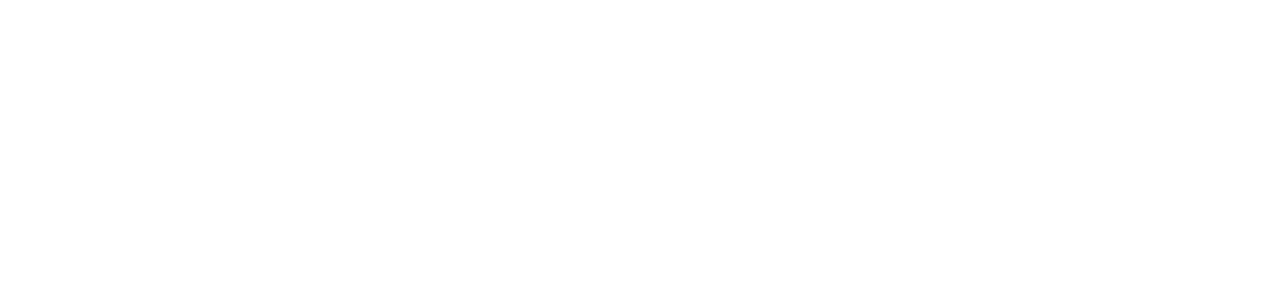
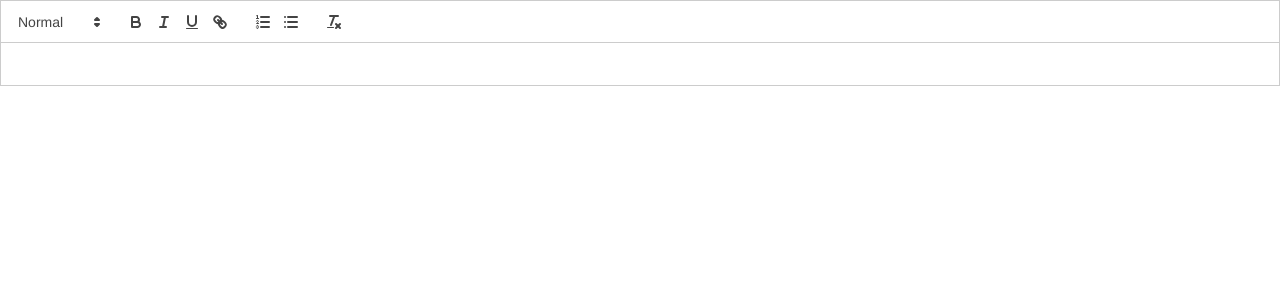
Before and after one commit to spierce5/my-portfolio, a Next.js app: page /editor in a window 1280 px wide. Shown: the top 300 px of the page. Built offline with nearby package versions, Linux system fonts and the light colour scheme; a web font is replaced by a local one.

Commit message:
added rich text editor from quill

```diff
--- /dev/null
+++ b/components/RichTextEditor.js
@@ -0,0 +1,10 @@
+import dynamic from "next/dynamic";
+
+const QuillNoSSRWrapper = dynamic(import("react-quill"), {
+  ssr: false,
+  loading: () => <p>Loading ...</p>,
+});
+
+export default function RichTextEditor() {
+  return <QuillNoSSRWrapper theme="snow" />;
+}
--- a/package.json
+++ b/package.json
@@ -16,6 +16,7 @@
     "next": "latest",
     "react": "18.2.0",
     "react-dom": "18.2.0",
+    "react-quill": "^2.0.0",
     "react-toastify": "^9.1.1"
   },
   "devDependencies": {
--- a/pages/_app.js
+++ b/pages/_app.js
@@ -1,4 +1,5 @@
 import "react-toastify/dist/ReactToastify.css";
+import "react-quill/dist/quill.snow.css";
 import "../styles/globals.css";
 import Layout from "../components/layout";
 import { useEffect } from "react";
--- a/pages/editor.js
+++ b/pages/editor.js
@@ -5,9 +5,16 @@ import {
   IconButton,
   Typography,
 } from "@mui/material";
+import RichTextEditor from "../components/RichTextEditor";
 
 export default function Editor() {
-  return <></>;
+  return (
+    <>
+      <div>
+        <RichTextEditor />
+      </div>
+    </>
+  );
 }
 
 Editor.getLayout = (page) => page;
```
Also changed, not shown: 1 other file (tests, documents, lock files or other folders).
